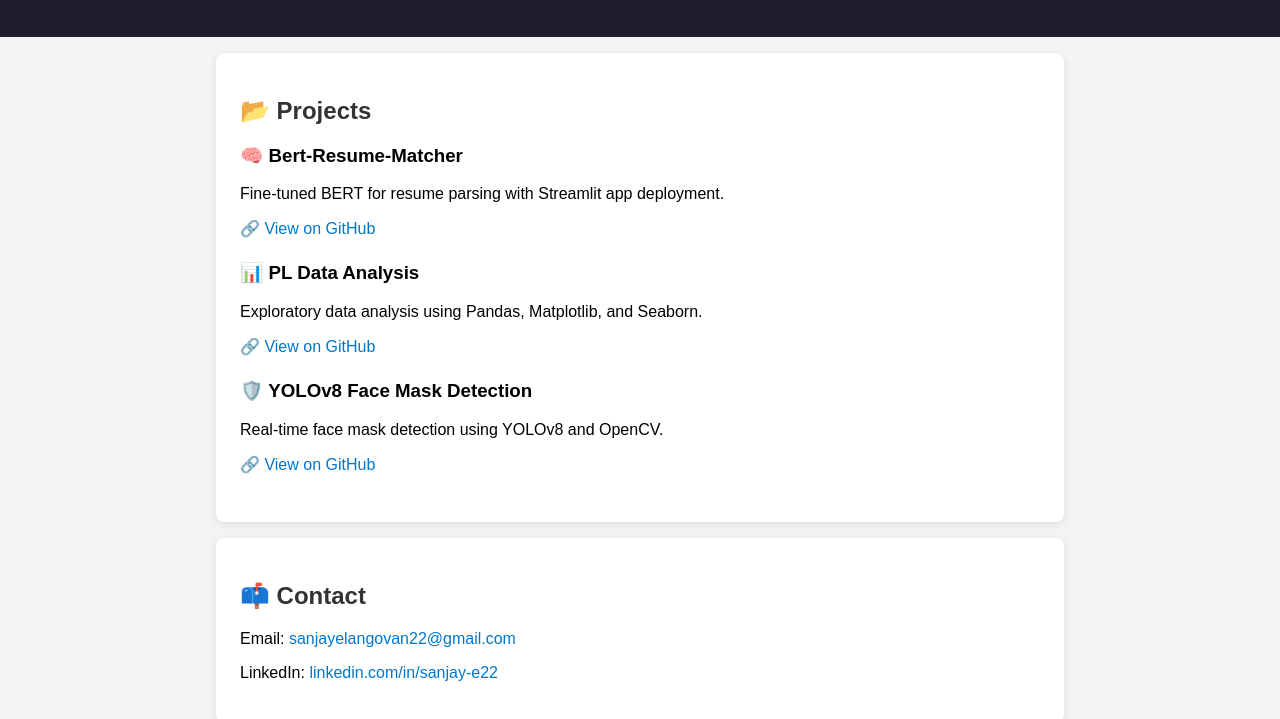
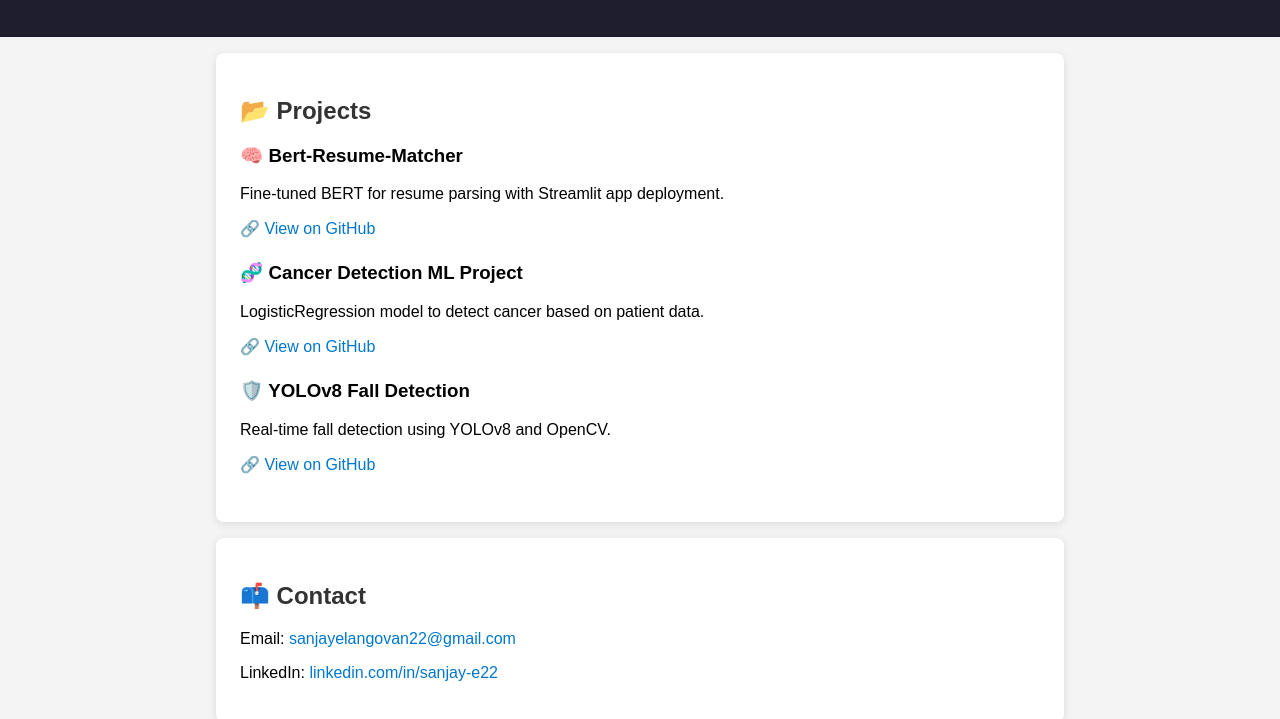
Before and after one commit to Sanjay-E22/Sanjay-E22.github.io, a plain HTML site: page index.html in a window 1280 px wide. Shown: the part 125-844 px from the top of the page. Drawn offline with Linux system fonts and the light colour scheme.

Commit message:
Update index.html

```diff
--- a/index.html
+++ b/index.html
@@ -30,15 +30,15 @@
     </div>
 
     <div class="project">
-      <h3>📊 PL Data Analysis</h3>
-      <p>Exploratory data analysis using Pandas, Matplotlib, and Seaborn.</p>
-      <a href="https://github.com/Sanjay-E22/ipl-data-analysis" target="_blank">🔗 View on GitHub</a>
+      <h3>🧬 Cancer Detection ML Project</h3>
+      <p>LogisticRegression model to detect cancer based on patient data.</p>
+      <a href="https://github.com/Sanjay-E22/Cancer-Detection-ML-Project" target="_blank">🔗 View on GitHub</a>
     </div>
 
     <div class="project">
-      <h3>🛡️ YOLOv8 Face Mask Detection</h3>
-      <p>Real-time face mask detection using YOLOv8 and OpenCV.</p>
-      <a href="https://github.com/Sanjay-E22/yolov8-mask-detection" target="_blank">🔗 View on GitHub</a>
+      <h3>🛡️ YOLOv8 Fall Detection</h3>
+      <p>Real-time fall detection using YOLOv8 and OpenCV.</p>
+      <a href="https://github.com/Sanjay-E22/yolov8-fall-detection" target="_blank">🔗 View on GitHub</a>
     </div>
   </section>
 
```
